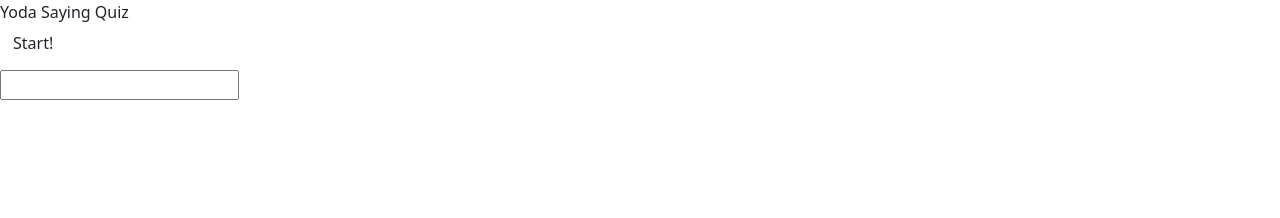
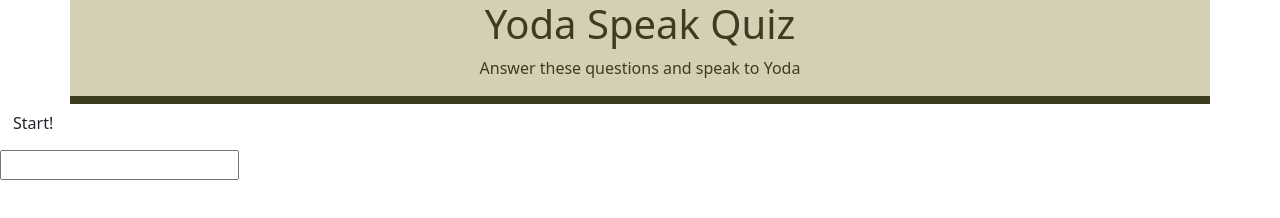
Before and after one commit to Tibegex/Yoda_Speak_Quiz, a plain HTML site: page index.html in a window 1280 px wide. Drawn offline with nearby package versions, Linux system fonts and the light colour scheme.

Commit message:
created header and added style in css

```diff
--- a/assets/css/style.css
+++ b/assets/css/style.css
@@ -0,0 +1,5 @@
+.jumbotron .container {
+  color: #3c3c20;
+  background-color: #d5cfb6;
+  border-bottom: solid 8px;
+}
--- a/index.html
+++ b/index.html
@@ -21,7 +21,13 @@
     <title>Document</title>
   </head>
   <body>
-    <header>Yoda Saying Quiz</header>
+    <header class="jumbotron text-center jumbotron-fluid">
+      <div class="container">
+        <h1>Yoda Speak Quiz</h1>
+
+        <p>Answer these questions and speak to Yoda</p>
+      </div>
+    </header>
 
     <main>
       <section>
```
Also changed, not shown: 1 other file.
